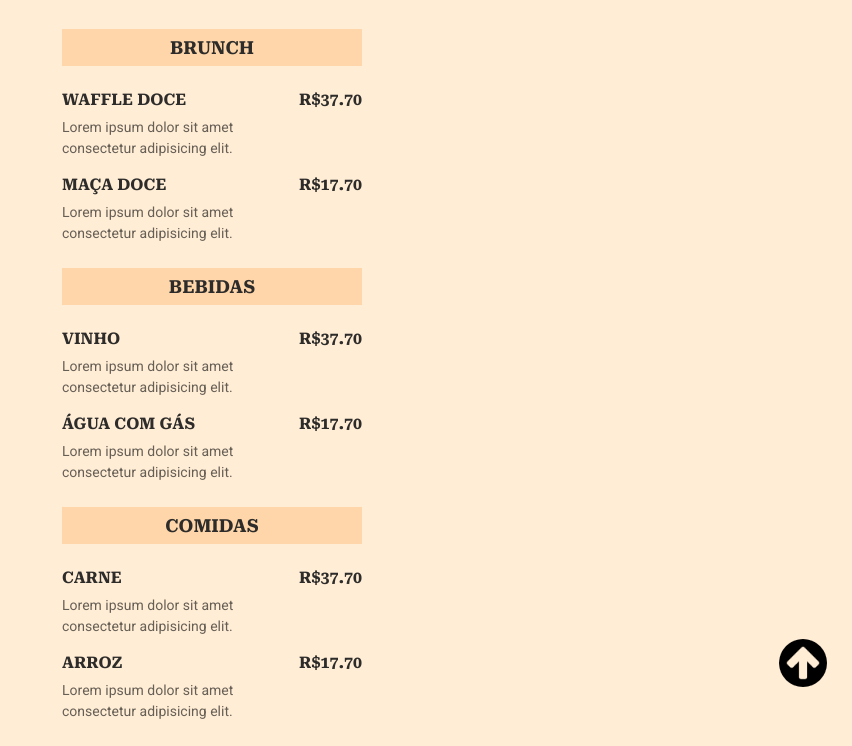
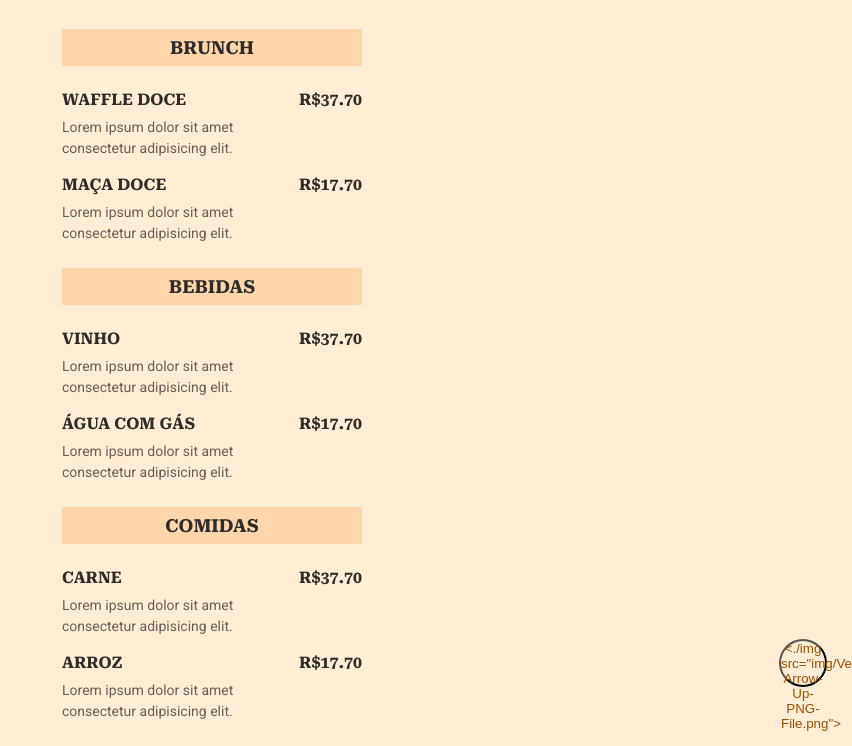
Before and after one commit to Edna06/RocketCoffee, a plain HTML site: page index.html in a window 1280 px wide. Shown: the part 88-834 px from the top of the page, without its empty margins (428-1280 px from the left). Drawn offline with Linux system fonts and the light colour scheme.

Commit message:
Update index.html

```diff
--- a/index.html
+++ b/index.html
@@ -99,7 +99,7 @@
     </section>
 
     <footer>
-      <button> <img src="img/Vector-Arrow-Up-PNG-File.png"></button>
+      <button> <./img src="img/Vector-Arrow-Up-PNG-File.png"></button>
     </footer>
     <script src="index.js"></script>
   </script>
```
